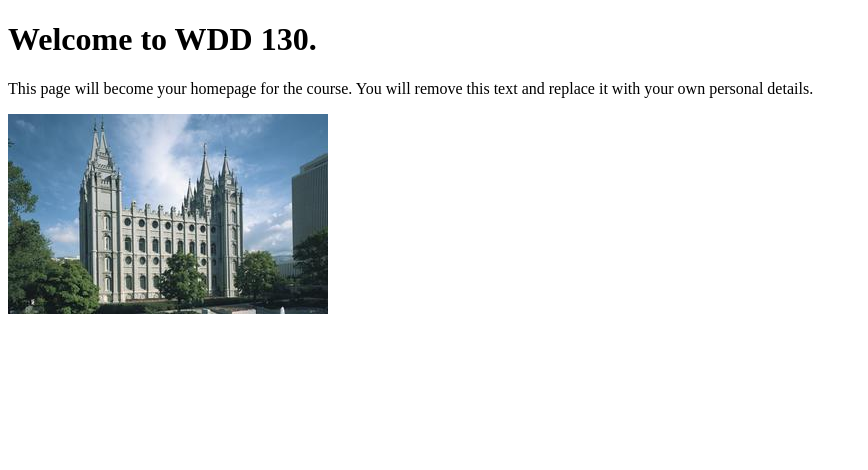
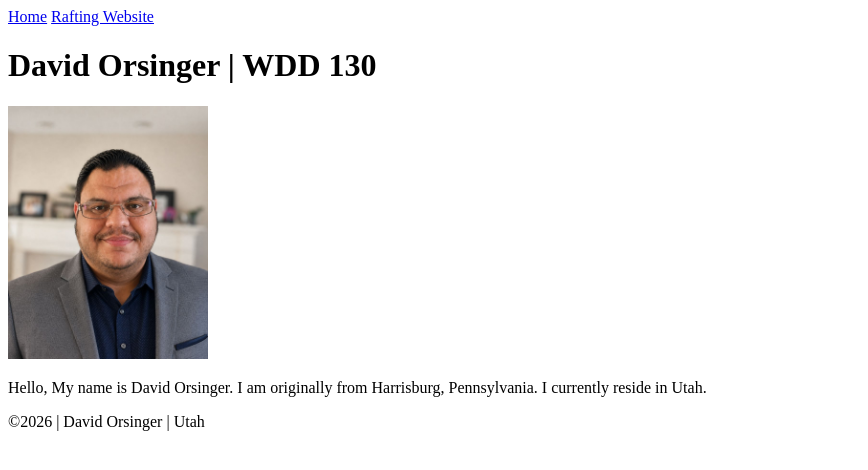
Before and after one commit to daveorsinger/wdd130, a plain HTML site: page index.html in a window 1280 px wide. Shown: the whole page, without its empty margins (0-868 px from the left). Drawn offline with Linux system fonts and the light colour scheme.

Commit message:
home page update 1

```diff
--- a/index.html
+++ b/index.html
@@ -3,12 +3,22 @@
 <head>
     <meta charset="UTF-8">
     <meta name="viewport" content="width=device-width, initial-scale=1.0">
-    <title>WDD 130 | Personal Homepage</title>
+    <title>David Orsinger | WDD 130</title>
 </head>
 <body>
-    <h1>Welcome to WDD 130.</h1>
-    <p>This page will become your homepage for the course. You will remove this text and replace it with your own personal details.</p>
-
-    <img src="images/salt-lake-temple.jpg" alt="The Salt Lake Temple.">
+    <header>
+        <nav>
+            <a href="#">Home</a>
+            <a href="wwr/">Rafting Website</a>
+        </nav>
+    </header>
+    <main>
+        <h1> David Orsinger | WDD 130</h1>
+        <img src="images/dave.jpg" alt="Hello, my name is David Orsinger" width="200">
+        <p> Hello, My name is David Orsinger. I am originally from Harrisburg, Pennsylvania. I currently reside in Utah.</p>
+    </main>
+    <footer></footer>
+    <p>©2026 | David Orsinger | Utah </p>
+   </footer>
 </body>
 </html>
```
Also changed, not shown: images/dave.jpg (added).
